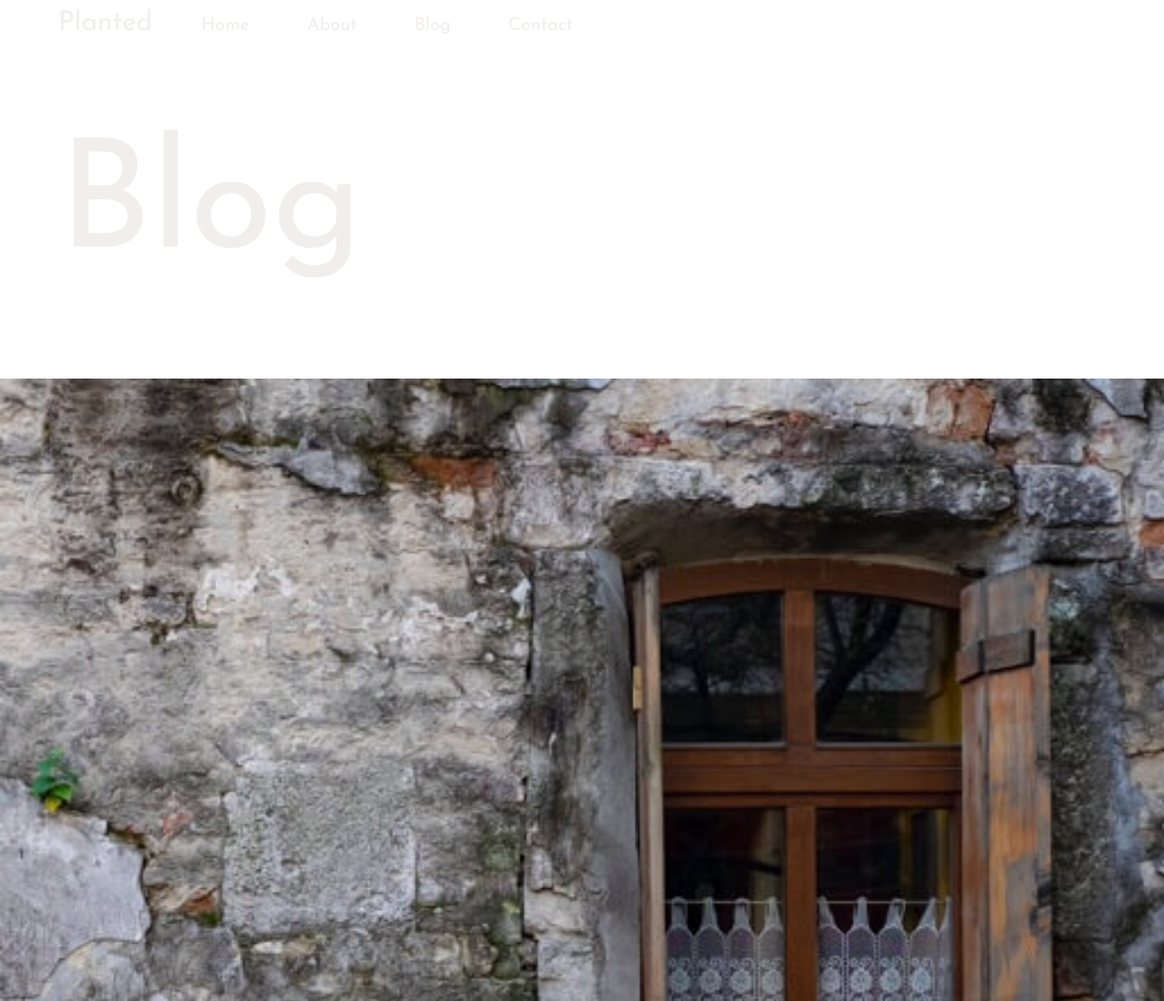
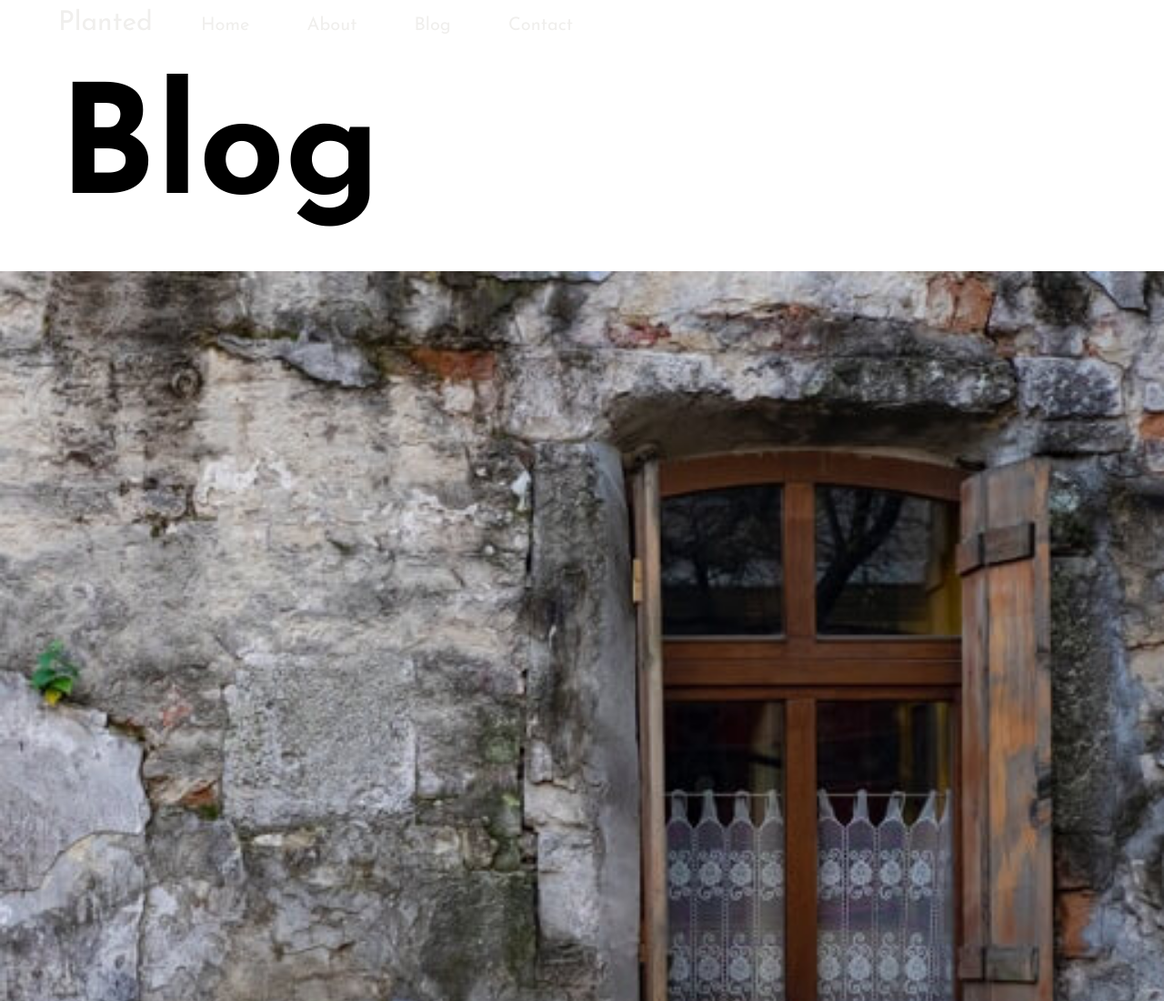
Before and after one commit to KyleKHL/juno-bootcamp-project-one, a plain HTML site: page blog.html in a window 1280 px wide. Shown: the top 1100 px of the page at 91% size. Drawn offline with nearby package versions, Linux system fonts and the light colour scheme; files that its build step writes are made by us from their sources.

Commit message:
edits to blog html

```diff
--- a/blog.html
+++ b/blog.html
@@ -16,7 +16,7 @@
 </head>
 <body>
     <!-- HEADER -->
-    <header>
+    <header class="blogHeader">
         <div class="wrapper">
             <!-- START OF NAV -->
             <nav>
--- a/styles/sass/_homeHeader.scss
+++ b/styles/sass/_homeHeader.scss
@@ -22,7 +22,7 @@
 
 }
 
-h1 {
+.homeHeaderContainer h1 {
     color: #f0efed;
     line-height: 150px;
     width: 700px;
```
